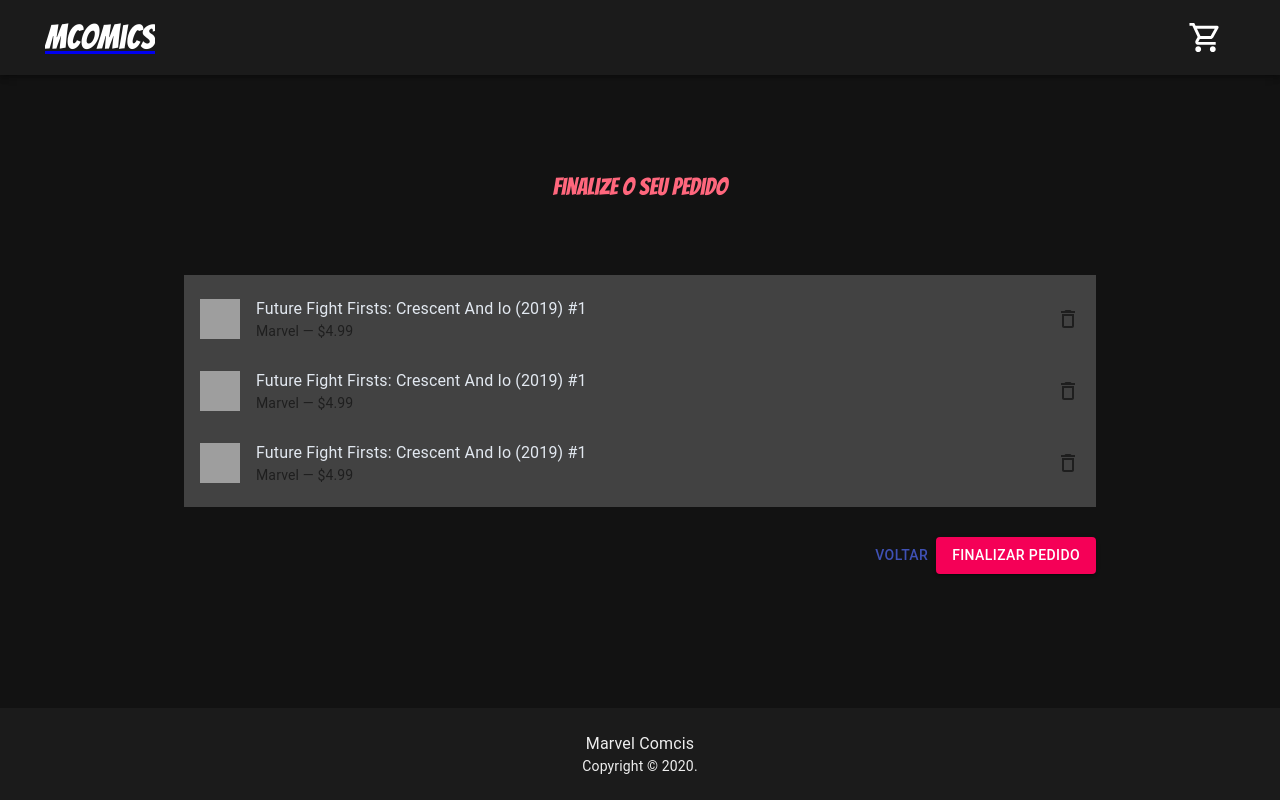
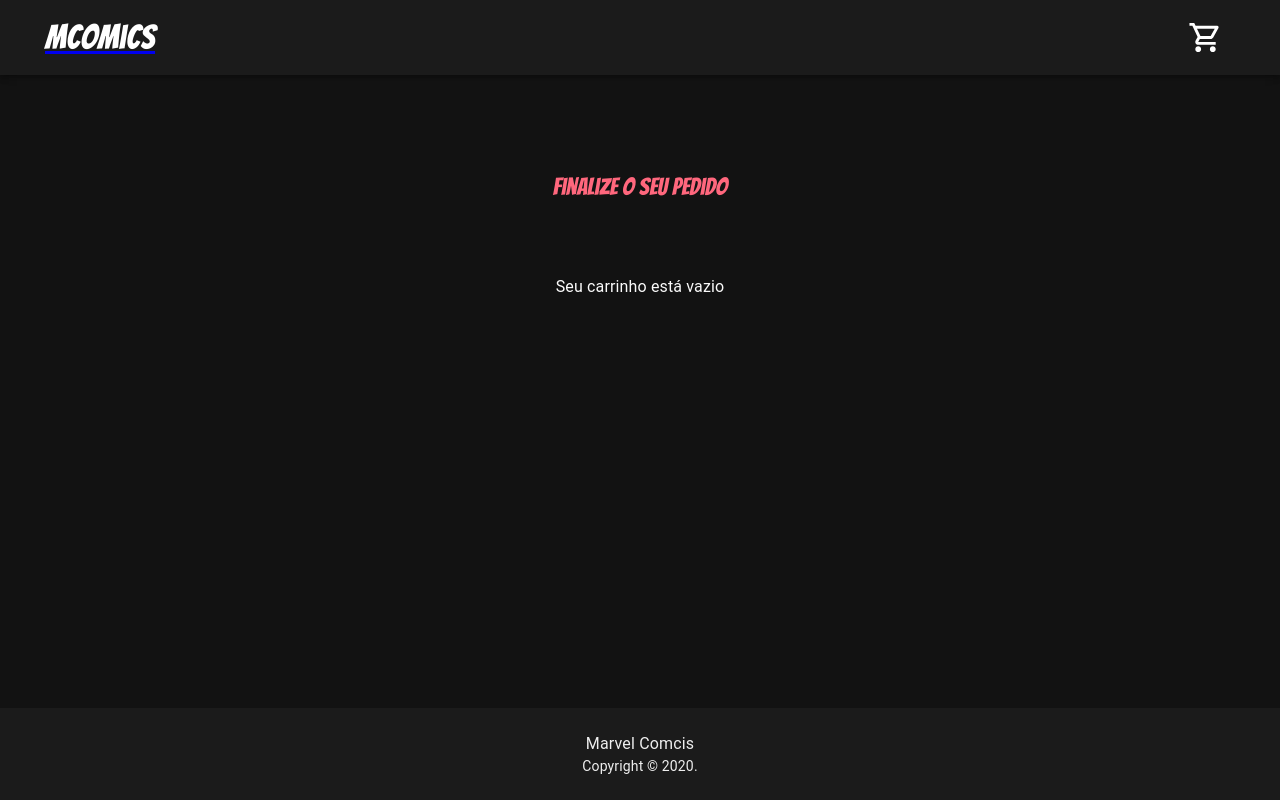
Before and after one commit to gutosoares/marvel-books, a React (Create React App) app: page /checkout in a window 1280 px wide. Built offline with nearby package versions, Linux system fonts and the light colour scheme; grey boxes are pictures that could not be loaded.

Commit message:
Add and config redux to management statement

```diff
--- a/package.json
+++ b/package.json
@@ -13,8 +13,10 @@
     "react": "^16.12.0",
     "react-dom": "^16.12.0",
     "react-loading": "^2.0.3",
+    "react-redux": "^7.1.3",
     "react-router-dom": "^5.1.2",
-    "react-scripts": "3.3.1"
+    "react-scripts": "3.3.1",
+    "redux": "^4.0.5"
   },
   "scripts": {
     "start": "react-scripts start",
--- a/src/components/Header/index.js
+++ b/src/components/Header/index.js
@@ -1,4 +1,5 @@
 import React, { Fragment } from 'react'
+import { connect } from 'react-redux'
 import { Link } from 'react-router-dom'
 import { AppBar, Badge, Toolbar, Typography, IconButton } from '@material-ui/core';
 import { ShoppingCartOutlined } from '@material-ui/icons'
@@ -21,11 +22,12 @@
     fontFamily: '"Bangers", cursive',
     color: '#fff',
     textDecoration: 'none',
-    flex: 1
+    flex: 1,
+    overflow: 'inherit'
   }
 }))
 
-function Header() {
+function Header({ comics }) {
   const classes = useStyles()
 
   return (
@@ -43,7 +45,7 @@
           </Link>
           <Link to="/checkout">
             <IconButton>
-              <Badge color="secondary" badgeContent={0}>
+              <Badge color="secondary" badgeContent={comics.length}>
                 <ShoppingCartOutlined
                   className={classes.icon}
                   fontSize="large" />
@@ -56,4 +58,4 @@
   )
 }
 
-export default Header
+export default connect(state => ({ comics: state }))(Header)
--- a/src/pages/Checkout/index.js
+++ b/src/pages/Checkout/index.js
@@ -1,4 +1,6 @@
 import React, { Fragment } from 'react'
+import { connect } from 'react-redux'
+import * as ShoppingCartActions from '../../store/actions'
 import {
   Button,
   Container,
@@ -15,8 +17,6 @@
 import { HeroContent } from '../../components'
 import { makeStyles } from '@material-ui/core/styles'
 
-const comics = [1, 2, 3]
-
 const useStyle = makeStyles(() => ({
   comicsList: {
     width: '100%',
@@ -25,53 +25,88 @@
   comicsListItem: {
     color: '#E2E8F0',
   },
-  inline: {
+  price: {
+    color: '#fff',
     display: 'inline',
+    fontWeight: 'bold',
+    fontSize: 18,
   },
   actions: {
     display: 'flex',
     justifyContent: 'flex-end',
     marginTop: 30,
+    marginBottom: 30,
+  },
+  totalValue: {
+    fontWeight: 'bold',
+    fontSize: 18,
+    color: '#fafafa'
+  },
+  emptyContent: {
+    color: '#fafafa',
   }
 }))
 
-function Checkout({ history }) {
+function Checkout({ history, comics, dispatch }) {
   const classes = useStyle()
+
+  function checkout() {
+    dispatch(ShoppingCartActions.checkoutShoppingCart())
+    history.push('/')
+  }
+
+  function totalValue() {
+    return comics.reduce((acc, value) => {
+      return acc + value.prices[0].price
+    }, 0)
+  }
 
   return (
     <Fragment>
       <HeroContent
         title="Finalize o seu pedido" />
       <Container maxWidth="md">
+      { comics.length ? (
+        <Fragment>
           <List className={classes.comicsList}>
-          {comics.map(comic => (
-            <ListItem alignItems="flex-start" className={classes.comicsListItem}>
+            {comics.map((comic, index) => (
+              <ListItem key={index} alignItems="flex-start" className={classes.comicsListItem}>
                 <ListItemAvatar>
-                <Avatar alt="Remy Sharp" variant="square" src="http://i.annihil.us/u/prod/marvel/i/mg/c/00/5db8435bf1d1b.jpg" />
+                  <Avatar alt={comic.title} variant="square" src={`${comic.thumbnail.path}.${comic.thumbnail.extension}`} />
                 </ListItemAvatar>
                 <ListItemText
-                primary="Future Fight Firsts: Crescent And Io (2019) #1"
+                  primary={comic.title}
                   secondary={
-                  <React.Fragment>
+                    <Fragment>
                       <Typography
                         component="span"
                         variant="body2"
-                      className={classes.inline}
+                        className={classes.price}
                         color="textSecondary"
                       >
-                      Marvel
+                        ${comic.prices[0].price}
                       </Typography>
-                    {" — $4.99"}
-                  </React.Fragment>
+                    </Fragment>
                   }
                 />
                 <ListItemSecondaryAction>
-                <IconButton edge="end" aria-label="delete">
+                  <IconButton edge="end" aria-label="delete" onClick={() => dispatch(ShoppingCartActions.removeComicToShoppingCart(index))}>
                     <DeleteOutlined />
                   </IconButton>
                 </ListItemSecondaryAction>
               </ListItem>
             ))}
+            <ListItem>
+              <ListItemText
+                className={classes.totalValue}
+                primary="Valor total"
+              />
+              <ListItemSecondaryAction>
+                <Typography className={classes.totalValue}>
+                  ${totalValue().toFixed(2)}
+                </Typography>
+              </ListItemSecondaryAction>
+            </ListItem>
           </List>
           <div className={classes.actions}>
             <Button
@@ -84,14 +119,20 @@
             <Button
               variant="contained"
               color="secondary"
-          onClick={() => {}}
+              onClick={() => checkout()}
             >
               Finalizar pedido
             </Button>
           </div>
+        </Fragment>
+      ) : (
+        <Typography className={classes.emptyContent} component="h2" variant="body1" align="center">
+          Seu carrinho está vazio
+        </Typography>
+      )}
       </Container>
     </Fragment>
   )
 }
 
-export default Checkout
+export default connect(state => ({ comics: state }))(Checkout)
--- a/src/pages/Details/index.js
+++ b/src/pages/Details/index.js
@@ -1,4 +1,6 @@
 import React, { Fragment, useState, useEffect } from 'react'
+import { connect } from 'react-redux'
+import * as ShoppingCartActions from '../../store/actions'
 import { Container, Button, Typography, Grid } from '@material-ui/core'
 import { Loading } from '../../components'
 import { makeStyles } from '@material-ui/core/styles'
@@ -45,7 +47,7 @@
   }
 }))
 
-function Details({ history }) {
+function Details({ history, dispatch }) {
   const { id } = useParams()
   const classes = useStyle()
 
@@ -148,7 +150,7 @@
               <Button
                 variant="contained"
                 color="secondary"
-                onClick={() => {}}
+                onClick={() => dispatch(ShoppingCartActions.addComicToShoppingCart(comic))}
                 endIcon={<ShoppingCartOutlined />}
               >
                 Comprar
@@ -161,4 +163,4 @@
   )
 }
 
-export default Details
+export default connect()(Details)
--- a/src/pages/Main/index.js
+++ b/src/pages/Main/index.js
@@ -1,4 +1,6 @@
 import React, { Fragment, useEffect, useState } from 'react'
+import { connect } from 'react-redux'
+import * as ShoppingCartActions from '../../store/actions'
 import { makeStyles } from '@material-ui/core/styles'
 import {
   Button,
@@ -8,8 +10,7 @@
   Card,
   CardMedia,
   CardActions,
-  CardContent,
-  Snackbar
+  CardContent
 } from '@material-ui/core'
 import logo from '../../assets/MarvelLogo.svg'
 import { fetchComics } from '../../services/comics'
@@ -44,13 +45,12 @@
   }
 }))
 
-function Main({ history }) {
+function Main({ history, dispatch }) {
   const classes = useStyles()
 
   const [comics, setComics] = useState([])
   const [comicsInfo, setComicsInfo] = useState({})
   const [loading, setLoading] = useState(false)
-  const [snackbar, setSnackbar] = useState(false)
 
   useEffect(() => {
     async function fetch() {
@@ -73,20 +73,6 @@
     fetch()
   }, [])
 
-  function handleClose(event, reason) {
-    if (reason === 'clickaway') {
-      return
-    }
-
-    setSnackbar(false)
-  }
-
-  function addToCart(comic) {
-    setSnackbar(false)
-
-    console.log('comic add to shopping cart', comic)
-  }
-
   return (
     <Fragment>
       {loading ? <Loading /> : null }
@@ -95,19 +81,16 @@
         altLogo="Marvel Comics"
         title="Melhor loja online para comprar os melhores quadrinhos da Marvel" />
       <Container className={classes.cardGrid} maxWidth="md">
-      <Snackbar
-          open={snackbar}
-          anchorOrigin={{ vertical: 'bottom', horizontal: 'center' }}
-          autoHideDuration={6000}
-          onClose={() => handleClose()}
-          message="This is a success message!" />
         <Grid container spacing={4}>
           { comics.map(comic => (
             <Grid item key={comic.id} xs={12} sm={6} md={4}>
               <Card className={classes.card}>
                 <CardMedia
                   className={classes.cardMedia}
-                  image={comic.thumbnail? `${comic.thumbnail.path}.${comic.thumbnail.extension}` : 'https://source.unsplash.com/random'}
+                  image={
+                    comic.thumbnail
+                    ? `${comic.thumbnail.path}.${comic.thumbnail.extension}`
+                    : 'https://source.unsplash.com/random'}
                   title="Image title"
                 />
                 <CardContent className={classes.cardContent}>
@@ -133,7 +116,7 @@
                     size="small"
                     color="secondary"
                     variant="contained"
-                    onClick={() => addToCart(comic)}
+                    onClick={() => dispatch(ShoppingCartActions.addComicToShoppingCart(comic))}
                   >
                     Comprar
                   </Button>
@@ -147,4 +130,4 @@
   )
 }
 
-export default Main
+export default connect()(Main)
--- /dev/null
+++ b/src/store/actions.js
@@ -0,0 +1,25 @@
+function addComicToShoppingCart(comic) {
+  return {
+    type: 'ADD_SHOPPING_CART',
+    comic
+  }
+}
+
+function removeComicToShoppingCart(index) {
+  return {
+    type: 'REMOVE_SHOPPING_CART',
+    index
+  }
+}
+
+function checkoutShoppingCart() {
+  return {
+    type: 'CHECKOUT_SHOPPING_CART'
+  }
+}
+
+export {
+  addComicToShoppingCart,
+  removeComicToShoppingCart,
+  checkoutShoppingCart
+}
--- /dev/null
+++ b/src/store/index.js
@@ -0,0 +1,27 @@
+import { createStore } from 'redux'
+
+const INITIAL_STATE = []
+
+function reducer(state = INITIAL_STATE, action) {
+  console.log(action)
+
+  switch(action.type) {
+    case 'ADD_SHOPPING_CART':
+      return [
+        ...state,
+        action.comic
+      ]
+    case 'REMOVE_SHOPPING_CART':
+      state.splice(action.index, 1)
+      return [ ...state ]
+    case 'CHECKOUT_SHOPPING_CART':
+      state = INITIAL_STATE
+      return [ ...state ]
+    default:
+      return state
+  }
+}
+
+const store = createStore(reducer)
+
+export default store
```
Also changed, not shown: src/App.js (+6 -1 lines), 1 other file (tests, documents, lock files or other folders). Lines whose indentation alone changed are shown as unchanged.
